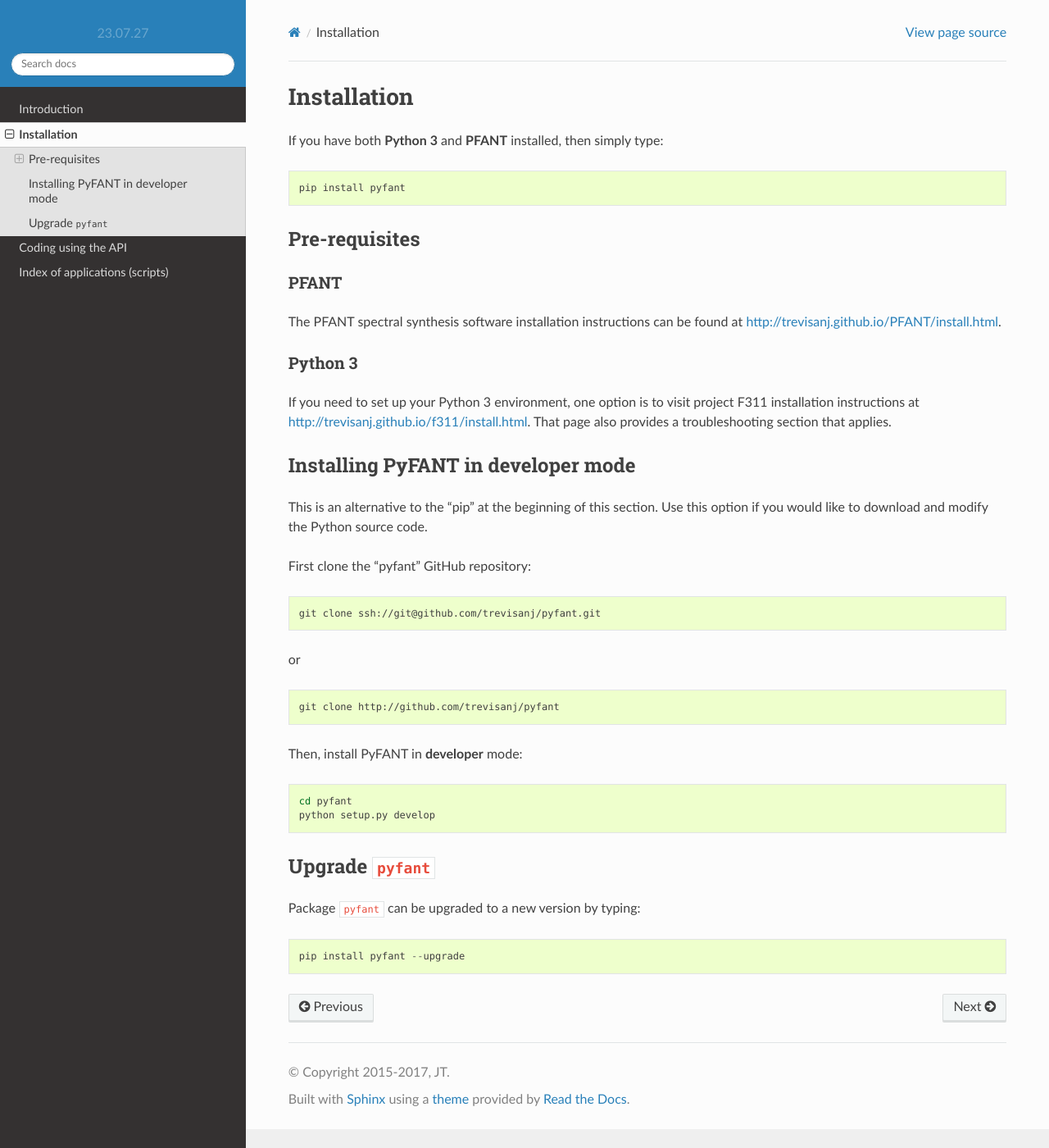
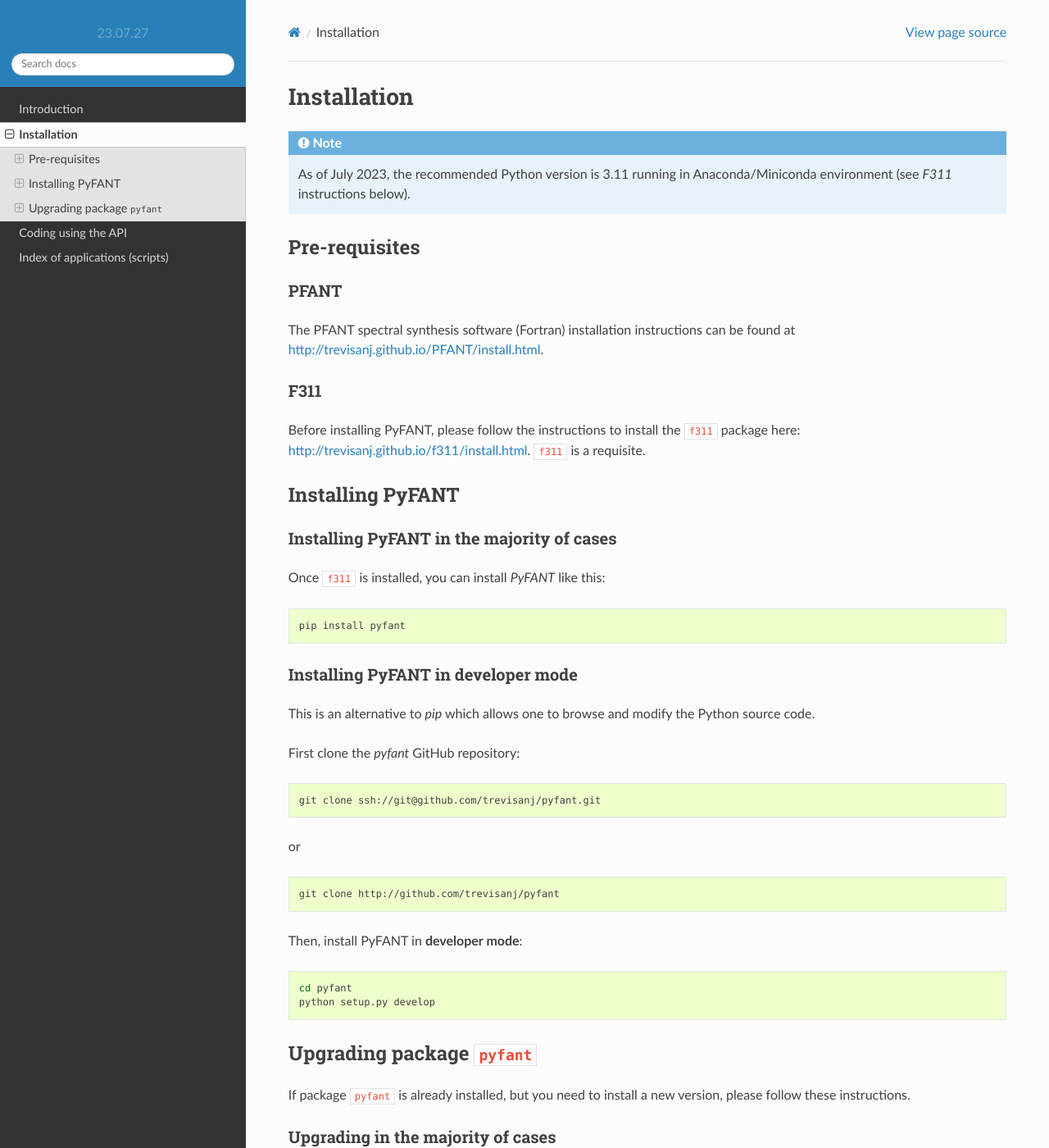
Before and after one commit to trevisanj/pyfant, a Sphinx documentation site: the page built from docs/source/install.rst, in a window 1280 px wide and 1400 px high. Shown: the whole window at 82% size. Built offline with Sphinx 7.4.7 and the Read the Docs theme 2.0.0, drawn with Linux system fonts in a browser that asks for light colours; some of the changed text lies outside the part shown.

Commit message:
updated doc

```diff
--- a/docs/source/conf.py
+++ b/docs/source/conf.py
@@ -61,7 +61,7 @@
 
 # General information about the project.
 project = 'PyFANT'
-copyright = '2015-2017, JT'
+copyright = '2015-2023, JT'
 author = 'JT'
 
 # The version info for the project you're documenting, acts as replacement for
@@ -151,7 +151,7 @@
 # -- Options for HTMLHelp output ------------------------------------------
 
 # Output file base name for HTML help builder.
-htmlhelp_basename = 'f311doc'
+htmlhelp_basename = 'pyfantdoc'
 
 
 # -- Options for LaTeX output ---------------------------------------------
--- a/docs/source/install.rst
+++ b/docs/source/install.rst
@@ -1,10 +1,8 @@
 Installation
 ============
 
-If you have both **Python 3** and **PFANT** installed, then simply type::
-
-    pip install pyfant
-
+.. note:: As of July 2023, the recommended Python version is 3.11 running in Anaconda/Miniconda environment
+          (see `F311` instructions below).
 
 Pre-requisites
 --------------
@@ -12,23 +10,31 @@
 PFANT
 ~~~~~
 
-The PFANT spectral synthesis software installation instructions can be found at
+The PFANT spectral synthesis software (Fortran) installation instructions can be found at
 `<http://trevisanj.github.io/PFANT/install.html>`_.
 
-Python 3
-~~~~~~~~
+F311
+~~~~
 
-If you need to set up your Python 3 environment, one option is to visit project F311
-installation instructions at `<http://trevisanj.github.io/f311/install.html>`_. That page also
-provides a troubleshooting section that applies.
+Before installing PyFANT, please follow the instructions to install the ``f311`` package here: `<http://trevisanj.github.io/f311/install.html>`_.
+``f311`` is a requisite.
+
+Installing PyFANT
+-----------------
+
+Installing PyFANT in the majority of cases
+~~~~~~~~~~~~~~~~~~~~~~~~~~~~~~~~~~~~~~~~~~
+
+Once ``f311`` is installed, you can install `PyFANT` like this::
+
+    pip install pyfant
 
 Installing PyFANT in developer mode
------------------------------------
+~~~~~~~~~~~~~~~~~~~~~~~~~~~~~~~~~~~
 
-This is an alternative to the "pip" at the beginning of this section.
-Use this option if you would like to download and modify the Python source code.
+This is an alternative to `pip` which allows one to browse and modify the Python source code.
 
-First clone the "pyfant" GitHub repository:
+First clone the `pyfant` GitHub repository:
 
 .. code:: shell
 
@@ -40,16 +46,28 @@
 
    git clone http://github.com/trevisanj/pyfant
 
-Then, install PyFANT in **developer** mode:
+Then, install PyFANT in **developer mode**:
 
 .. code:: shell
 
    cd pyfant
    python setup.py develop
 
-Upgrade ``pyfant``
-------------------
+Upgrading package ``pyfant``
+--------------------------
 
+If package ``pyfant`` is already installed, but you need to install a new version, please follow these instructions.
+
+Upgrading in the majority of cases
+~~~~~~~~~~~~~~~~~~~~~~~~~~~~~~~~~~
 Package ``pyfant`` can be upgraded to a new version by typing::
 
     pip install pyfant --upgrade
+
+Upgrading PyFANT in developer mode
+~~~~~~~~~~~~~~~~~~~~~~~~~~~~~~~~~~
+
+Enter the `pyfant` repository (directory) cloned from Github, then type::
+
+    git pull
+    python setup.py develop
```
Also changed, not shown: docs/source/index.rst (+11 -3 lines), 6 other files.
